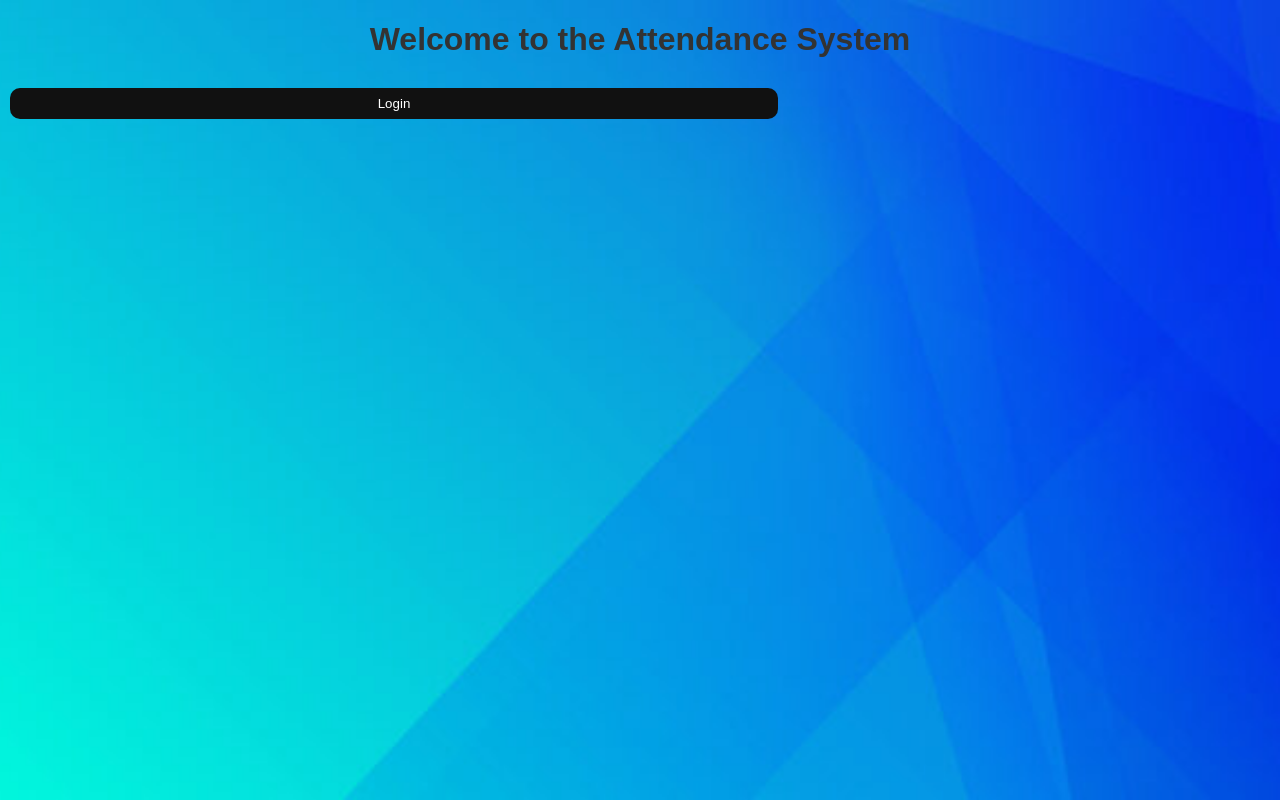
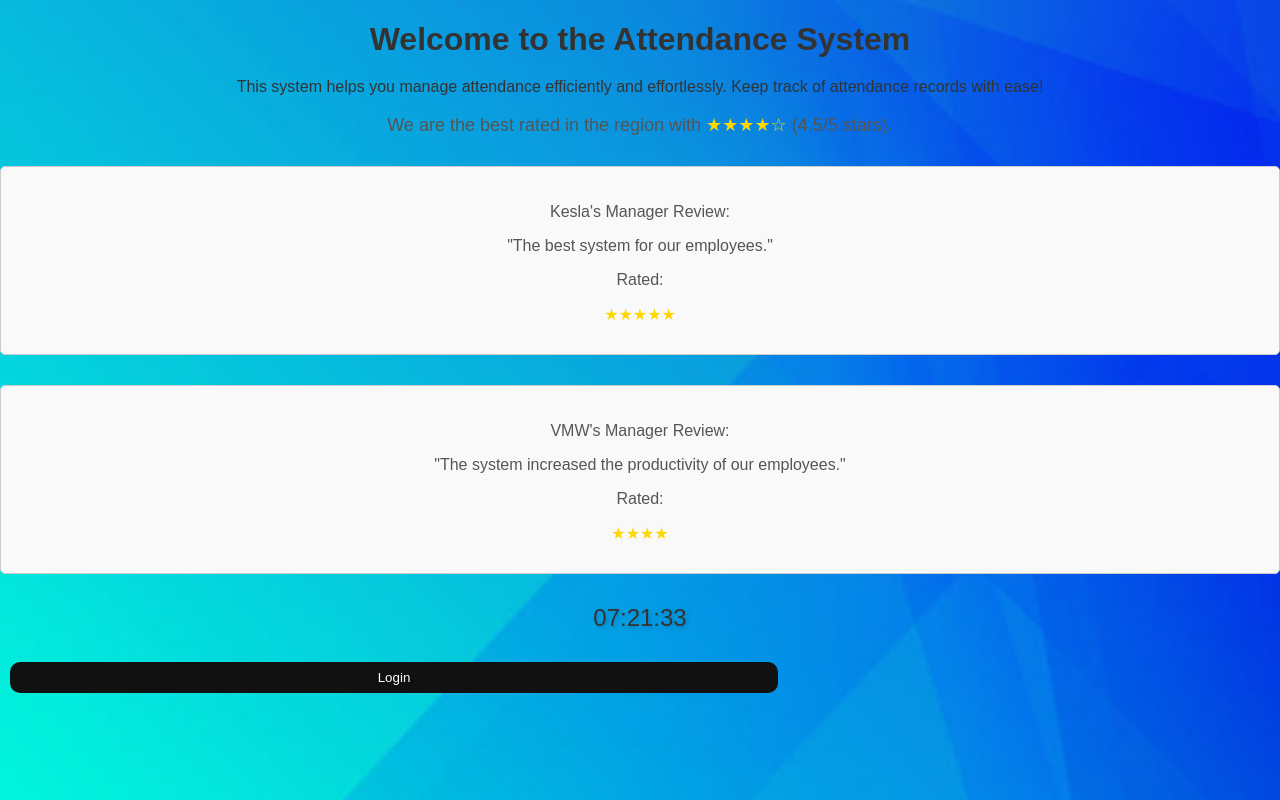
Before and after one commit to larakallas/430, a Flask app: template EECE 430 Project /EECE 430 Project/templates/index.html in a window 1280 px wide. Run offline with Flask 2, Linux system fonts and the light colour scheme; the template is opened without the code that fills it, so the values that code supplies are empty.

Commit message:
Update index.html

```diff
--- a/EECE 430 Project /EECE 430 Project/templates/index.html
+++ b/EECE 430 Project /EECE 430 Project/templates/index.html
@@ -4,10 +4,79 @@
     <meta charset="UTF-8">
     <link rel="stylesheet" href="{{ url_for('static', filename='styles/styles.css') }}">
     <title>Login</title>
+    <style>
+        /* Style for the clock */
+        #clock {
+            font-size: 24px;
+            color: #333;
+            margin-bottom: 20px;
+            font-family: 'Arial', sans-serif;
+            text-shadow: 2px 2px 4px rgba(0, 0, 0, 0.2);
+        }
+
+        /* Style for the additional paragraph */
+        .additional-info {
+            font-size: 18px;
+            color: #555;
+            margin-bottom: 30px;
+        }
+
+        /* Style for the review box */
+        .review-box {
+            border: 1px solid #ccc;
+            background-color: #f9f9f9;
+            padding: 20px;
+            border-radius: 5px;
+            margin-bottom: 30px;
+        }
+
+        .review {
+            font-size: 16px;
+            color: #555;
+            margin-bottom: 10px;
+        }
+
+        .stars {
+            color: gold;
+        }
+    </style>
 </head>
 <body>
     <body style="background-image: url('static/background.jpg'); background-repeat: no-repeat;background-size: cover; background-attachment: fixed;"></body>
     <h1>Welcome to the Attendance System</h1>
+    <p>This system helps you manage attendance efficiently and effortlessly. Keep track of attendance records with ease!</p>
+    <p class="additional-info">We are the best rated in the region with <span class="stars">★★★★☆</span> (4.5/5 stars).</p>
+    <div class="review-box">
+        <p class="review">Kesla's Manager Review:</p>
+        <p class="review">"The best system for our employees."</p>
+        <p class="review"> Rated:</p>
+        <p class="stars">&#9733;&#9733;&#9733;&#9733;&#9733;</p>
+    </div>
+    <div class="review-box">
+        <p class="review">VMW's Manager Review:</p>
+        <p class="review">"The system increased the productivity of our employees."</p>
+        <p class="review"> Rated:</p>
+        <p class="stars">&#9733;&#9733;&#9733;&#9733;</p>
+    </div>
+    <p id="clock"></p> <!-- Clock will be displayed here -->
     <button onclick="window.location.href='{{ url_for('login') }}'">Login</button>
+
+    <script>
+        // JavaScript function to display current time
+        function displayTime() {
+            const now = new Date();
+            const hours = String(now.getHours()).padStart(2, '0');
+            const minutes = String(now.getMinutes()).padStart(2, '0');
+            const seconds = String(now.getSeconds()).padStart(2, '0');
+            const timeString = `${hours}:${minutes}:${seconds}`;
+            document.getElementById('clock').textContent = timeString;
+        }
+
+        // Update time every second
+        setInterval(displayTime, 1000);
+
+        // Initial call to display time when the page loads
+        displayTime();
+    </script>
 </body>
 </html>
```
